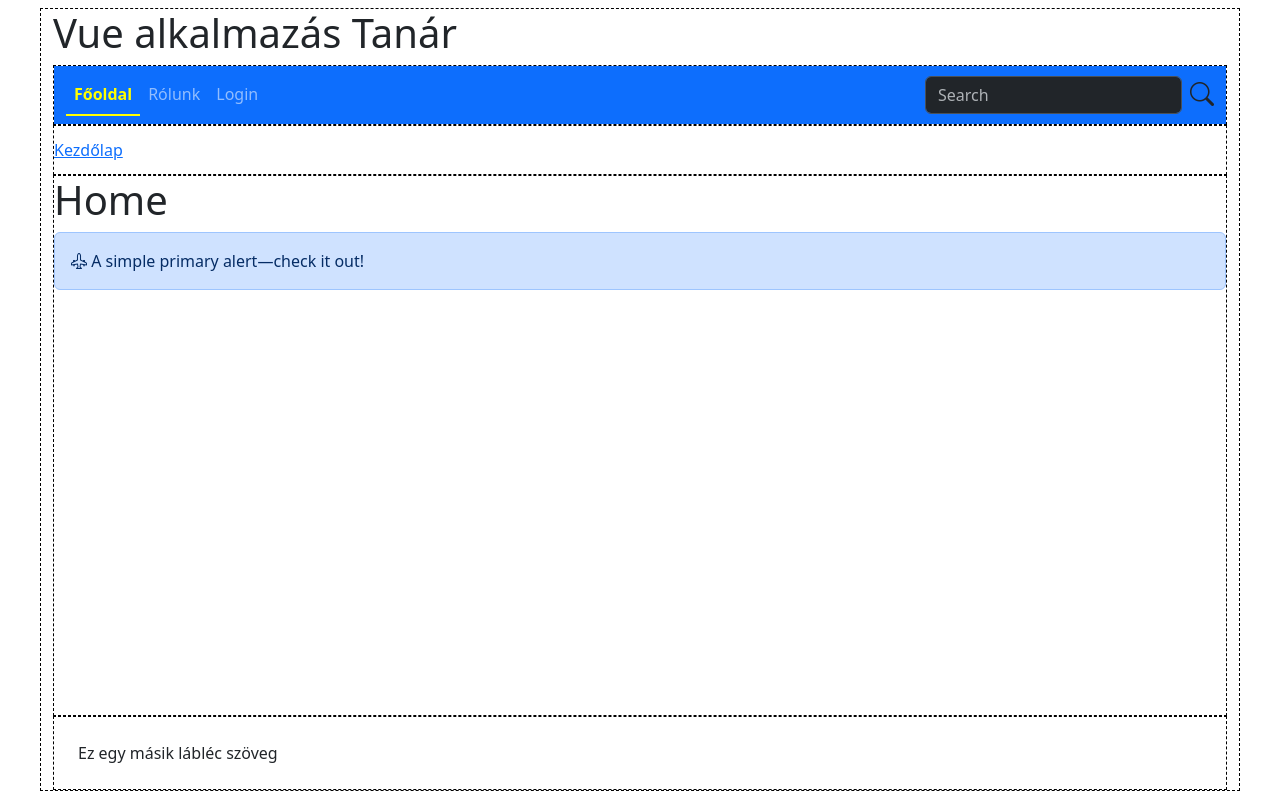
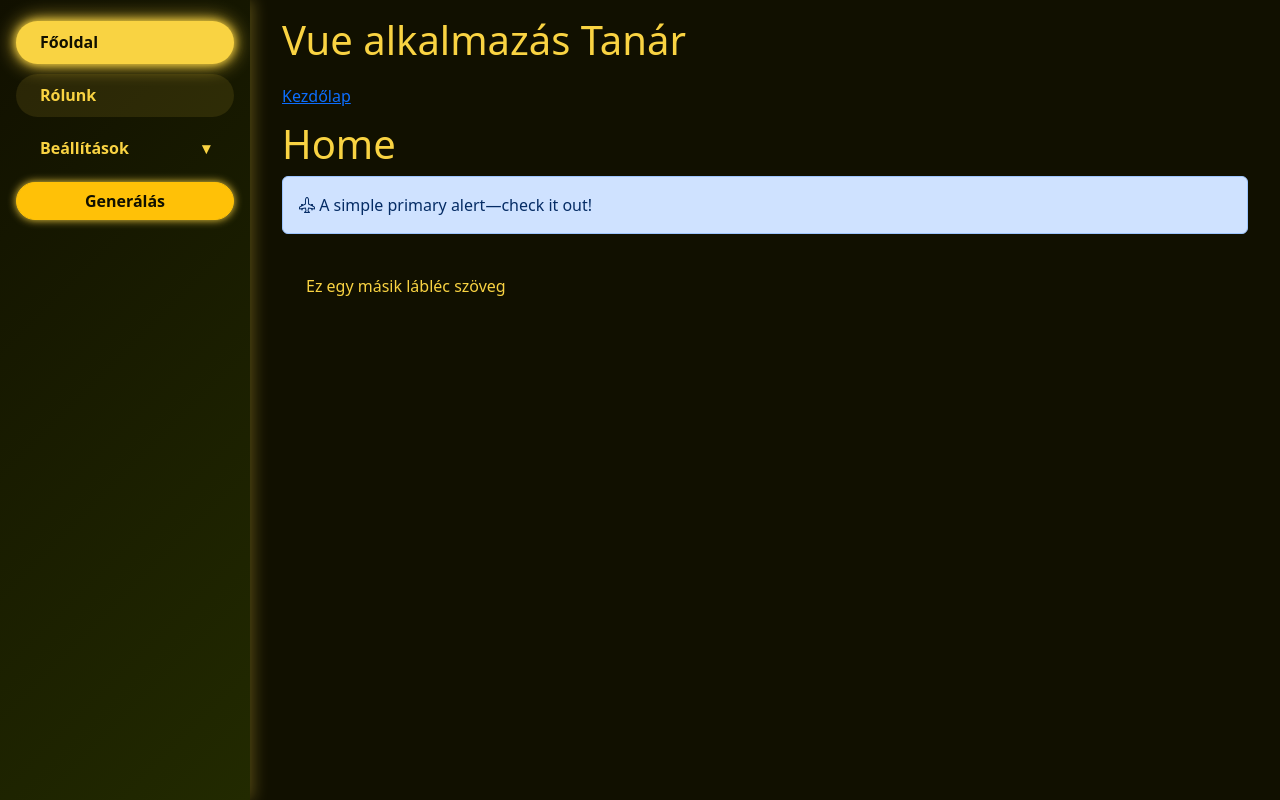
Before and after one commit to ngyptrk/etlaptervezo, a Vue app in the folder client/: page / in a window 1280 px wide. Built offline with nearby package versions, Linux system fonts and the light colour scheme.

Commit message:
kezdetleges menu

```diff
--- a/client/src/App.vue
+++ b/client/src/App.vue
@@ -1,19 +1,16 @@
 <template>
-  <div class="container-fluid my-container my-border mt-2">
-    <!-- Head -->
-    <Header/>
+  <div class="app-container">
+    <!-- Bal oldali menü -->
+    <Menu class="sidebar"/>
 
-    <!-- Menü -->
-    <Menu class="my-border"/>
-    <Breadcrumb class="my-border"/>
+    <!-- Fő tartalom -->
+    <div class="main-content">
+      <Header/>
+      <Breadcrumb/>
+      <RouterView/>
+      <Footer :content="footerContent"/>
+    </div>
 
-    <!-- Ide töltődnek be az oldalak -->
-    <RouterView class="my-border my-content-height"/>
-
-
-    <Footer  class="my-border"
-      :content="footerContent"
-    />
     <ToastContanier/>
   </div>
 </template>
@@ -24,8 +21,9 @@ import Header from './components/Layout/Header.vue';
 import Footer from './components/Layout/Footer.vue';
 import Breadcrumb from './components/Layout/Breadcrumb.vue';
 import ToastContanier from './components/Message/ToastContanier.vue';
+
 export default {
-  components:{
+  components: {
     Menu,
     Header,
     Footer,
@@ -40,6 +38,44 @@ export default {
 };
 </script>
 
-<style>
+<style scoped>
+.app-container {
+  display: flex;
+  min-height: 100vh;
+  background: #111000;
+  color: #f9d342;
+}
 
+/* Bal oldali menü */
+.sidebar {
+  width: 250px;           /* fix szélesség */
+  height: 100vh;          /* teljes magasság */
+  background: linear-gradient(135deg, #111000, #222a00);
+  box-shadow: 3px 0 15px rgba(249, 211, 66, 0.3);
+  padding: 1rem;
+  overflow-y: auto;
+  flex-shrink: 0;         /* ne zsugorodjon a flexboxban */
+}
+
+/* Fő tartalom a sidebar mellett */
+.main-content {
+  flex: 1;
+  padding: 1rem 2rem;
+  min-height: 100vh;
+  overflow-y: auto;
+}
+
+/* Mobil nézet */
+@media (max-width: 768px) {
+  .app-container {
+    flex-direction: column;
+  }
+  .sidebar {
+    width: 100%;
+    height: auto;
+  }
+  .main-content {
+    padding: 1rem;
+  }
+}
 </style>
--- a/client/src/components/Layout/Menu.vue
+++ b/client/src/components/Layout/Menu.vue
@@ -1,224 +1,150 @@
 <template>
-  <div>
-    <nav class="navbar navbar-expand-md bg-primary" data-bs-theme="dark">
-      <div class="container-fluid">
-        <!-- <a class="navbar-brand" href="#">Navbar</a> -->
+  <div class="menu-container">
+    <!-- Logó -->
+    <RouterLink to="/" class="logo-link mb-4">
+      <!-- <img src="/path/to/logo.jpg" alt="Logó"/> -->
+    </RouterLink>
+
+    <!-- Menü -->
+    <nav class="nav flex-column">
+      <RouterLink to="/" class="nav-link sidebar-link">Főoldal</RouterLink>
+      <RouterLink to="/rolunk" class="nav-link sidebar-link">Rólunk</RouterLink>
+
+      <!-- Beállítások dropdown -->
+      <div>
         <button
-          class="navbar-toggler"
-          type="button"
-          data-bs-toggle="collapse"
-          data-bs-target="#navbarSupportedContent"
-          aria-controls="navbarSupportedContent"
-          aria-expanded="false"
-          aria-label="Toggle navigation"
+          class="btn btn-toggle sidebar-link w-100 text-start d-flex justify-content-between"
+          @click="toggleSettings"
         >
-          <span class="navbar-toggler-icon"></span>
+          Beállítások
+          <span :class="{ rotate: settingsOpen }">▾</span>
         </button>
-        <div class="collapse navbar-collapse" id="navbarSupportedContent">
-          <ul class="navbar-nav me-auto mb-2 mb-lg-0">
-            <li class="nav-item">
-              <RouterLink class="nav-link" to="/">Főoldal</RouterLink>
-            </li>
-            <li class="nav-item">
-              <RouterLink class="nav-link" to="/about">Rólunk</RouterLink>
-            </li>
-            <li class="nav-item dropdown" v-if="hasMenuAccess('/adatok')">
-              <a
-                class="nav-link dropdown-toggle"
-                href="#"
-                role="button"
-                data-bs-toggle="dropdown"
-                aria-expanded="false"
-              >
-                Adatok
-              </a>
-              <ul class="dropdown-menu">
-                <li v-if="hasMenuAccess('/adatok/sport')">
-                  <RouterLink class="dropdown-item" to="/adatok/sport"
-                    >Sportok</RouterLink
-                  >
-                </li>
-                <li v-if="hasMenuAccess('/adatok/schoolclass')">
-                  <RouterLink class="dropdown-item" to="/adatok/schoolclass"
-                    >Osztályok</RouterLink
-                  >
-                </li>
-                <li v-if="hasMenuAccess('/adatok/student')">
-                  <RouterLink class="dropdown-item" to="/adatok/student"
-                    >Tanulók</RouterLink
-                  >
-                </li>
-                <li><hr class="dropdown-divider" /></li>
-                <li v-if="hasMenuAccess('/adatok/plaingsport')">
-                  <RouterLink class="dropdown-item" to="/adatok/plaingsport"
-                    >Sportolás</RouterLink
-                  >
-                </li>
-                <li><hr class="dropdown-divider" /></li>
-                <li v-if="hasMenuAccess('/adatok/users')">
-                  <RouterLink class="dropdown-item" to="/adatok/users"
-                    >Userek</RouterLink
-                  >
-                </li>
-              </ul>
-            </li>
-            <li class="nav-item">
-              <RouterLink class="nav-link" to="/login" v-if="!isLoggedIn">
-                Login
-              </RouterLink>
-              <div v-if="isLoggedIn" class="d-flex align-items-center">
-                <RouterLink class="nav-link" to="/userprofil">
-                  <i class="bi bi-person"></i>
-                  {{ userNameWithRole }}
-                </RouterLink>
 
-                <!-- logout -->
-                <i
-                  class="bi bi-box-arrow-right ms-2 my-pointer tight-icon"
-                  style="font-size: 2rem"
-                  @click="onClickLogut()"
-                ></i>
-              </div>
-            </li>
-          </ul>
-          <form class="d-flex" role="search">
-            <input
-              id="search"
-              class="form-control me-2"
-              type="search"
-              placeholder="Search"
-              aria-label="Search"
-              v-model="searchWordInput"
-            />
-
-            <label for="search" class="form-label m-0">
-              <i
-                @click="onClickSearchButton"
-                class="bi bi-search fs-4 my-pointer"
-              ></i>
-            </label>
-          </form>
+        <div class="collapse" :class="{ show: settingsOpen }">
+          <nav class="btn-toggle-nav list-unstyled ps-3">
+            <RouterLink v-for="i in 5" :key="i" :to="`/settings/template/${i}`" class="nav-link sidebar-sub-link">
+              Template {{ i }}
+            </RouterLink>
+          </nav>
         </div>
+        <button class="btn btn-warning w-100 mt-2" @click="onGenerate">Generálás</button>
       </div>
     </nav>
   </div>
 </template>
 
 <script>
-import { mapActions, mapState } from "pinia";
-import { useSearchStore } from "@/stores/searchStore";
-import { useUserLoginLogoutStore } from "@/stores/userLoginLogoutStore";
-import userLoginLogoutService from "@/api/userLoginLogoutService";
 export default {
+  name: "Menu",
   data() {
     return {
-      searchWordInput: "",
-      timeout: null,
+      settingsOpen: false,
     };
   },
-  watch: {
-    //Keresőszó késleltetés
-    // searchWordInput(value) {
-    //   //töröljük az éppen futó setTimeout-ot
-    //   //hogy újraindíthassuk
-    //   clearTimeout(this.timeout);
-    //   //x-re kattintva kiürül az kereső input
-    //   if (value === "") {
-    //     this.setSearchWord("");
-    //     return;
-    //   }
-    //   //500ms késleltetés után tárolja
-    //   this.timeout = setTimeout(() => {
-    //     this.setSearchWord(value);
-    //   }, 1000);
-    // },
-
-    searchWordInput(value) {
-      if (!value) {
-        this.resetSearchWord();
-      }
+  methods: {
+    toggleSettings() {
+      this.settingsOpen = !this.settingsOpen;
     },
-    searchWord(value) {
-      this.searchWordInput = value;
-    },
-  },
-  computed: {
-    ...mapState(useSearchStore, ["searchWord"]),
-    ...mapState(useUserLoginLogoutStore, ['isLoggedIn','userNameWithRole'])
-  },
-  methods: {
-    ...mapActions(useSearchStore, ["resetSearchWord", "setSearchWord"]),
-    onClickSearchButton() {
-      this.setSearchWord(this.searchWordInput);
-    },
-    ...mapActions(useUserLoginLogoutStore, ['logout']),
-    hasMenuAccess(targetPath) {
-      //A jogosultsági szintnek megfelelően engedélyezi, vagy tiltja a menüt
-      const userStore = useUserLoginLogoutStore();
-      const resolved = this.$router.resolve(targetPath);
-
-      if (!resolved || !resolved.matched.length) return false;
-
-      // Végigmeneteltetjük a szabályt az összes szülőn keresztül (adatok -> sports)
-      // Az 'every' akkor igaz, ha minden egyes elemre igaz a feltétel
-      return resolved.matched.every((route) => {
-        const requiredRoles = route.meta?.roles;
-
-        // A már meglévő Pinia getterünket hívjuk meg minden szinten
-        return userStore.canAccess(requiredRoles);
-      });
-    },
-    async onClickLogut(){
-      try {
-        await this.logout();
-        this.$router.push('/');
-      } catch (error) {
-        console.log('Kijelentkezési hiba!');
-      }
-
+    onGenerate() {
+      alert("Generálás elindítva!");
     },
   },
 };
 </script>
 
 <style scoped>
-/* 1. A sima .active ÉS a router által adott osztály is legyen sárga */
-.nav-link.active,
-.nav-link.router-link-exact-active {
-  color: #ffff00 !important;
-  font-weight: bold;
-  border-bottom: 2px solid yellow;
+.menu-container {
+  width: 250px;
+  height: 100vh;
+  background: linear-gradient(135deg, #111000, #222a00);
+  padding: 1rem;
+  box-shadow: 3px 0 15px rgba(249, 211, 66, 0.3);
+  overflow-y: auto;
 }
 
-/* 2. Az "Adatok" gomb sárgítása, ha az alatta lévő listában van aktív elem */
-/* Azt mondjuk: "Színezd a .nav-item-et, ha van benne aktív router-link" */
-.nav-item:has(.dropdown-item.router-link-active) .nav-link.dropdown-toggle {
-  color: #ffff00 !important;
-  font-weight: bold;
-  border-bottom: 2px solid yellow;
+.logo-link img {
+  width: 80px;
+  height: 80px;
+  border-radius: 50%;
+  border: 3px solid #f9d342;
+  object-fit: cover;
+  cursor: pointer;
+  transition: box-shadow 0.3s;
+}
+.logo-link img:hover {
+  box-shadow: 0 0 15px #f9d342;
 }
 
-/* 3. A lenyíló menüben a konkrét aktív elem (pl. Sportok) kijelölése */
-.dropdown-item.router-link-active {
-  /* background-color: #ffff00 !important; */
-  /* color: #000 !important; */
-  background-color: transparent !important; /* Levesszük a teli hátteret */
-  color: #ffff00 !important; /* Csak a szöveg lesz sárga */
-  font-weight: bold;
+.sidebar-link {
+  padding: 0.6rem 1.5rem;
+  border-radius: 30px;
+  margin: 0.3rem 0;
+  background: rgba(249, 211, 66, 0.1);
+  font-weight: 600;
+  transition: 0.3s;
+  cursor: pointer;
+  color: #f9d342;
+  display: flex;
+  justify-content: space-between;
+}
+.sidebar-link:hover,
+.sidebar-link.router-link-active {
+  background: #f9d342;
+  color: #111000;
+  box-shadow: 0 0 10px #f9d342, 0 0 20px #f9d342;
 }
 
-.tight-icon {
-  line-height: 1 !important;
-  display: inline-flex;
-  vertical-align: middle;
+.sidebar-sub-link {
+  padding: 0.4rem 1.5rem;
+  margin: 0.15rem 0;
+  border-radius: 20px;
+  color: #f9d342;
+  text-decoration: none;
+}
+.sidebar-sub-link:hover,
+.sidebar-sub-link.router-link-active {
+  background: #f9d342;
+  color: #111000;
 }
 
-.navbar {
-  position: relative;
-  z-index: 1060 !important; /* A Bootstrap modalok 1050-nél kezdődnek */
+.btn-toggle {
+  background: transparent;
+  border: none;
+  font-weight: 600;
+  cursor: pointer;
+  padding: 0.6rem 1.5rem;
+  border-radius: 30px;
+  width: 100%;
+  display: flex;
+  justify-content: space-between;
+}
+.btn-toggle:hover {
+  background: #f9d342;
+  color: #111000;
 }
 
-.dropdown-menu {
-  z-index: 1060 !important;
+.rotate {
+  transition: transform 0.3s;
+  transform-origin: center;
+  transform: rotate(180deg);
+}
+
+.btn-warning {
+  border-radius: 25px;
+  font-weight: 700;
+  color: #111000;
+  box-shadow: 0 0 8px #f9d342;
+  transition: background-color 0.3s;
+}
+.btn-warning:hover {
+  background-color: #e1c530;
+}
+
+/* Mobil nézet */
+@media (max-width: 768px) {
+  .menu-container {
+    width: 100%;
+    height: auto;
+  }
 }
 </style>
```
